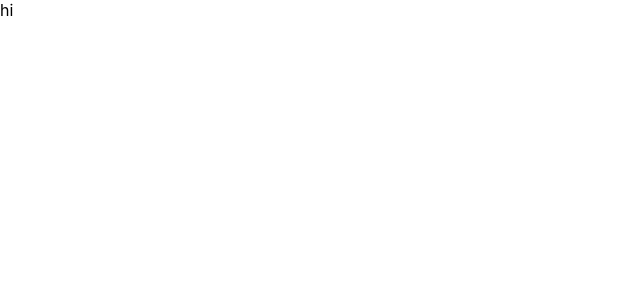
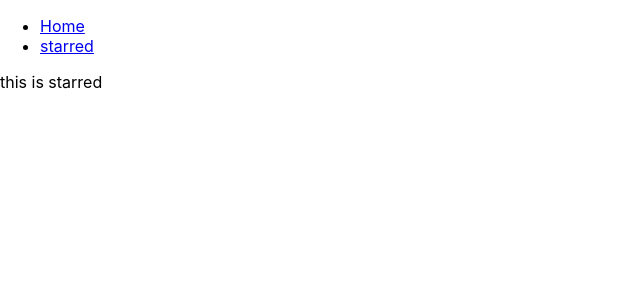
Before and after one commit to shivangigoel1302/box-office, a React (Create React App) app: page /starred in a window 1280 px wide. Shown: the top 300 px of the page, without its empty margins (0-640 px from the left). Built offline with nearby package versions, Linux system fonts and the light colour scheme.

Commit message:
nav added

```diff
--- a/package.json
+++ b/package.json
@@ -8,6 +8,8 @@
     "@testing-library/user-event": "^12.1.10",
     "react": "^17.0.2",
     "react-dom": "^17.0.2",
+    "react-router": "^5.2.0",
+    "react-router-dom": "^5.2.0",
     "react-scripts": "4.0.3",
     "web-vitals": "^0.2.4",
     "workbox-background-sync": "^5.1.3",
--- a/src/App.js
+++ b/src/App.js
@@ -1,11 +1,31 @@
 import React from 'react';
-
+import {Switch,Route} from 'react-router-dom'
+import Navs from './components/Navs';
+import Home from './pages/Home';
+import Starred from './pages/Starred';
 
 function App() {
   return (
-    <div >
-      hi
-    </div>
+    <div>
+      <Navs/>
+    <Switch>
+
+  <Route exact path = "/">
+    <Home/>
+  </Route>
+
+  <Route exact path = "/starred">
+   <Starred/>
+  </Route>
+
+  <Route>
+  <div>
+     This is 404 page
+     </div>
+  </Route>
+
+  </Switch>
+  </div>
   );
 }
 
--- /dev/null
+++ b/src/components/Navs.js
@@ -0,0 +1,23 @@
+import React from 'react'
+import { Link } from 'react-router-dom'
+
+const LINKS =[
+ {to:'/', text:'Home'},
+ {to:'/starred',text:'starred'}
+
+]
+
+const Navs =()=>{
+	return(
+		<div>
+		   <ul>
+		   {
+		   	LINKS.map(item => (<li key={item.to}><Link to={item.to}>{item.text}</Link></li>) )
+
+		   }
+		   </ul>
+		</div>
+	);
+}
+
+export default Navs;
--- a/src/index.js
+++ b/src/index.js
@@ -1,12 +1,14 @@
 import React from 'react';
 import ReactDOM from 'react-dom';
+import {BrowserRouter} from 'react-router-dom';
 import './index.css';
 import App from './App';
 import * as serviceWorkerRegistration from './serviceWorkerRegistration';
-import reportWebVitals from './reportWebVitals';
 
 ReactDOM.render(
-    <App />,
+	<BrowserRouter>
+    <App />
+    </BrowserRouter>,
   document.getElementById('root')
 );
 
@@ -14,8 +16,3 @@
 // unregister() to register() below. Note this comes with some pitfalls.
 // Learn more about service workers: https://cra.link/PWA
 serviceWorkerRegistration.unregister();
-
-// If you want to start measuring performance in your app, pass a function
-// to log results (for example: reportWebVitals(console.log))
-// or send to an analytics endpoint. Learn more: https://bit.ly/CRA-vitals
-//reportWebVitals();
--- /dev/null
+++ b/src/pages/Home.js
@@ -0,0 +1,11 @@
+import React from 'react';
+
+const Home = ()=>{
+	return(
+     <div>
+       this is home
+     </div>
+	);
+}
+
+export default Home;
--- /dev/null
+++ b/src/pages/Starred.js
@@ -0,0 +1,11 @@
+import React from 'react';
+
+const Starred = ()=>{
+	return(
+     <div>
+       this is starred
+     </div>
+	);
+}
+
+export default Starred;
--- a/src/reportWebVitals.js
+++ /dev/null
@@ -1,13 +0,0 @@
-const reportWebVitals = (onPerfEntry) => {
-  if (onPerfEntry && onPerfEntry instanceof Function) {
-    import('web-vitals').then(({ getCLS, getFID, getFCP, getLCP, getTTFB }) => {
-      getCLS(onPerfEntry);
-      getFID(onPerfEntry);
-      getFCP(onPerfEntry);
-      getLCP(onPerfEntry);
-      getTTFB(onPerfEntry);
-    });
-  }
-};
-
-export default reportWebVitals;
```
Also changed, not shown: 2 other files (tests, documents, lock files or other folders).
